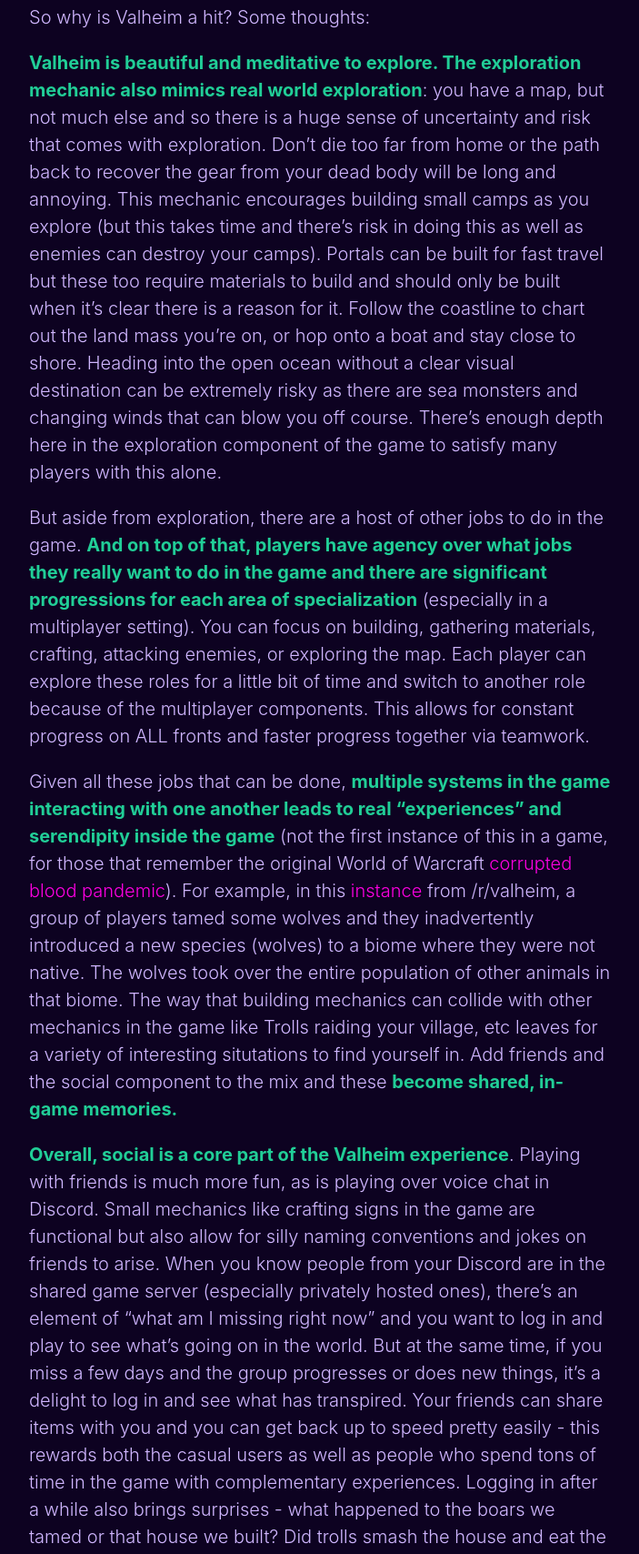
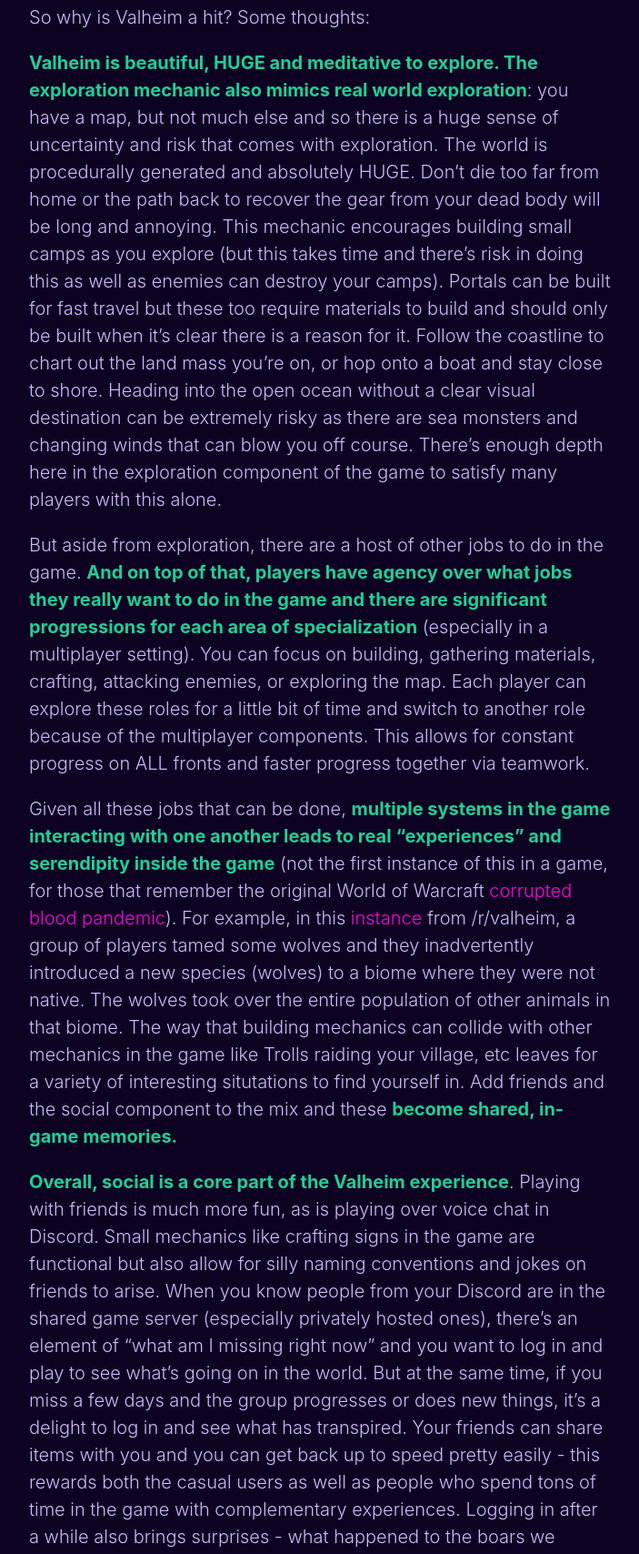
Before and after one commit to ckurdziel/ckurdziel.github.com, a Jekyll site: the page built from _posts/2021-02-21-valheim.md, in a window 1280 px wide, cut to the strip 759-2467 px from the top of the page. Shown: the whole strip at 91% size, without its empty margins (528-1231 px from the left). Built offline with Jekyll 4.4.1, drawn with Linux system fonts in a browser that asks for light colours.

Commit message:
Update 2021-02-21-valheim.md

```diff
--- a/_posts/2021-02-21-valheim.md
+++ b/_posts/2021-02-21-valheim.md
@@ -13,7 +13,7 @@ any game on Steam, behind PUBG, Counter-Strike: Global Offensive, Dota
 
 So why is Valheim a hit? Some thoughts:
 
-**Valheim is beautiful and meditative to explore. The exploration mechanic also mimics real world exploration**: you have a map, but not much else and so there is a huge sense of uncertainty and risk that comes with exploration. Don't die too far from home or the path back to recover the gear from your dead body will be long and annoying. This mechanic encourages building small camps as you explore (but this takes time and there's risk in doing this as well as enemies can destroy your camps). Portals can be built for fast travel but these too require materials to build and should only be built when it's clear there is a reason for it. Follow the coastline to chart out the land mass you're on, or hop onto a boat and stay close to shore. Heading into the open ocean without a clear visual destination can be extremely risky as there are sea monsters and changing winds that can blow you off course. There's enough depth here in the exploration component of the game to satisfy many players with this alone.
+**Valheim is beautiful, HUGE and meditative to explore. The exploration mechanic also mimics real world exploration**: you have a map, but not much else and so there is a huge sense of uncertainty and risk that comes with exploration. The world is procedurally generated and absolutely HUGE. Don't die too far from home or the path back to recover the gear from your dead body will be long and annoying. This mechanic encourages building small camps as you explore (but this takes time and there's risk in doing this as well as enemies can destroy your camps). Portals can be built for fast travel but these too require materials to build and should only be built when it's clear there is a reason for it. Follow the coastline to chart out the land mass you're on, or hop onto a boat and stay close to shore. Heading into the open ocean without a clear visual destination can be extremely risky as there are sea monsters and changing winds that can blow you off course. There's enough depth here in the exploration component of the game to satisfy many players with this alone.
 
 But aside from exploration, there are a host of other jobs to do in the game. **And on top of that, players have agency over what jobs they really want to do in the game and there are significant progressions for each area of specialization** (especially in a multiplayer setting). You can focus on building, gathering materials, crafting, attacking enemies, or exploring the map. Each player can explore these roles for a little bit of time and switch to another role because of the multiplayer components. This allows for constant progress on ALL fronts and faster progress together via teamwork.
 
```
